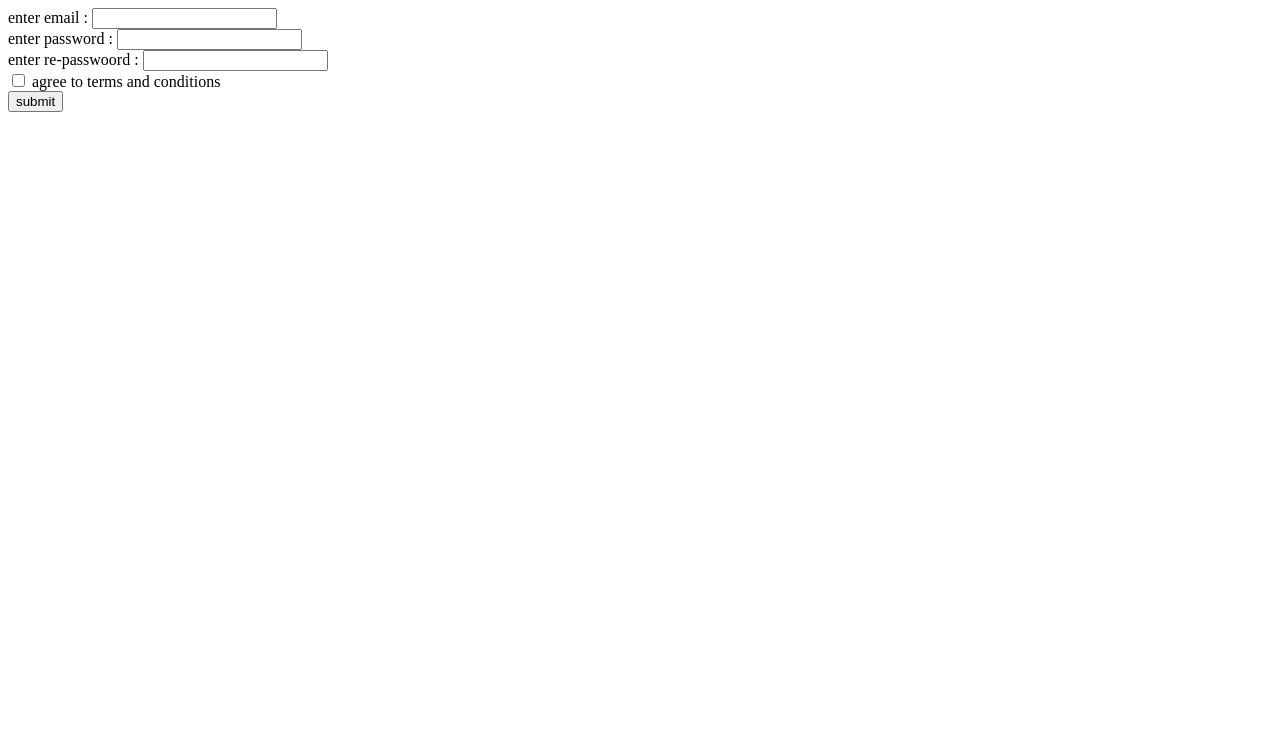
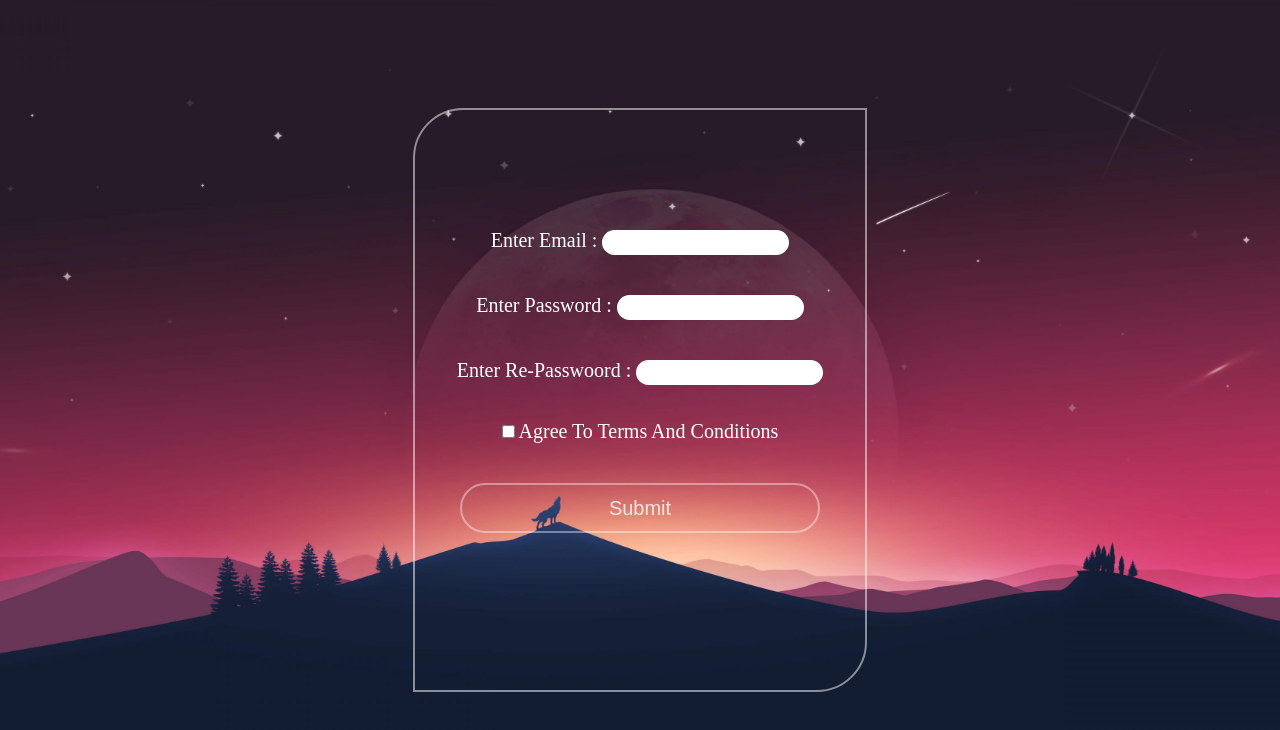
Before and after one commit to pandaAni/FormValidate, a plain HTML site: page index.html in a window 1280 px wide. Drawn offline with nearby package versions, Linux system fonts and the light colour scheme.

Commit message:
changes made

```diff
--- a/index.html
+++ b/index.html
@@ -6,14 +6,72 @@
     <meta name="viewport" content="width=device-width, initial-scale=1.0">
     <title>Document</title>
 </head>
+<style>
+    body {
+        margin: 0;
+        padding: 0;
+        box-sizing: border-box;
+        display: flex;
+        align-items: center;
+        justify-content: center;
+        height: 100vh;
+        width: 100%;
+        background-position: center;
+        background-size: cover;
+        background-repeat: no-repeat;
+        background-image: url('./images/background6.jpg');
+    }
+
+    #box {
+        width: 450px;
+        height: 480px;
+        border-top-left-radius: 50px;
+        border-bottom-right-radius: 50px;
+        text-align: center;
+        border: 2px solid rgba(255, 255, 255, 0.5);
+        padding-top: 100px;
+    }
+
+    #box label {
+        font-size: 20px;
+        color: white;
+        text-transform: capitalize;
+    }
+
+    #box label input {
+        border: none;
+        border-radius: 1vw;
+        margin: 20px 0;
+        padding: 5px;
+    }
+
+    button {
+        font-size: 20px;
+        font-weight: 500;
+        margin: 25px auto;
+        width: 80%;
+        height: 50px;
+        border-radius: 50px;
+        outline: 0;
+        background: transparent;
+        border: 2px solid rgba(255, 255, 255, 0.5);
+        ;
+        color: white;
+        opacity: 0.8;
+        text-transform: capitalize;
+        cursor: pointer;
+    }
+</style>
 
 <body>
-    <div>
-        <label for="">enter email : </label><input id="email" type="text"> <br>
-        <label for="">enter password : </label><input id="password" type="text"> <br>
-        <label for="">enter re-passwoord : </label><input id="re-password" type="text"> <br>
-        <input id="check" type="checkbox">
-        agree to terms and conditions <br>
+    <div id="box">
+        <div class="field">
+            <label for="">enter email : <input id="email" type="text"></label> <br>
+            <label for="">enter password : <input id="password" type="text"></label> <br>
+            <label for="">enter re-passwoord : <input id="re-password" type="text"></label> <br>
+        </div>
+        <label for=""><input id="check" type="checkbox">
+            agree to terms and conditions </label> <br>
         <button id="btn">submit</button>
     </div>
     <script src="https://ajax.googleapis.com/ajax/libs/jquery/3.7.1/jquery.min.js"></script>
```
Also changed, not shown: images/background6.jpg (added).
